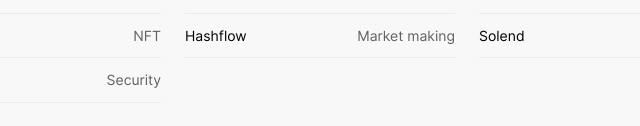
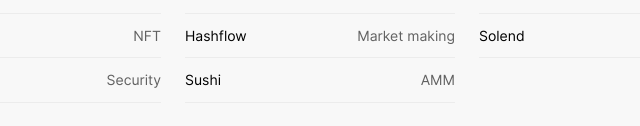
Before and after one commit to vectordao/vectorDAOsite, a plain HTML site: page index.html in a window 1280 px wide. Shown: the part 666-792 px from the top of the page, 467-1107 px from the left. Drawn offline with Linux system fonts and the light colour scheme.

Commit message:
added some clients

```diff
--- a/index.html
+++ b/index.html
@@ -67,6 +67,10 @@
                     <p>Spearbit</p>
                     <p>Security</p>
                 </div>
+                <div class="cell">
+                    <p>Sushi</p>
+                    <p>AMM</p>
+                </div>
                 <!-- <div class="cell">
                     <p>Framework</p>
                     <p>Crypto fund</p>
```
